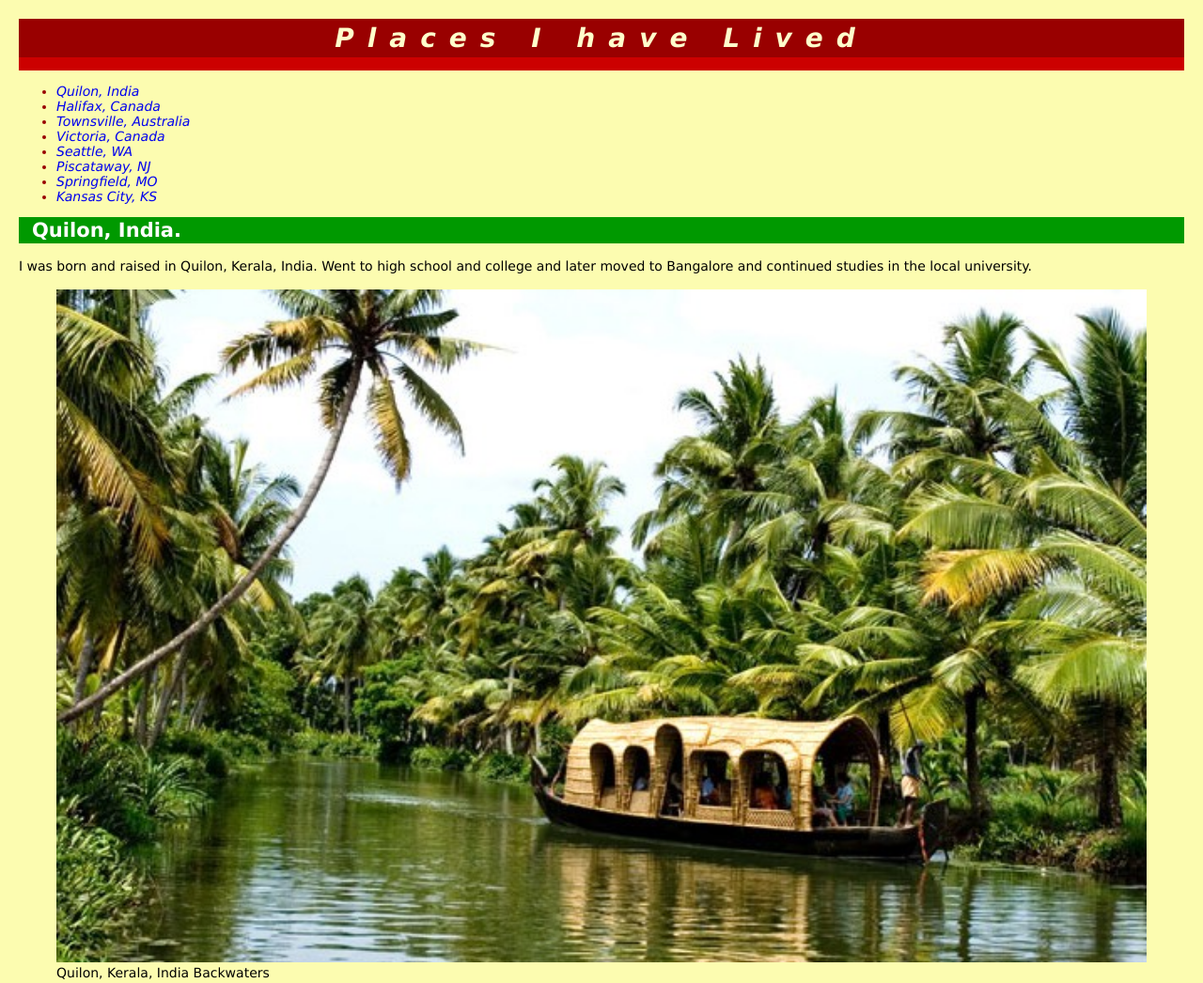
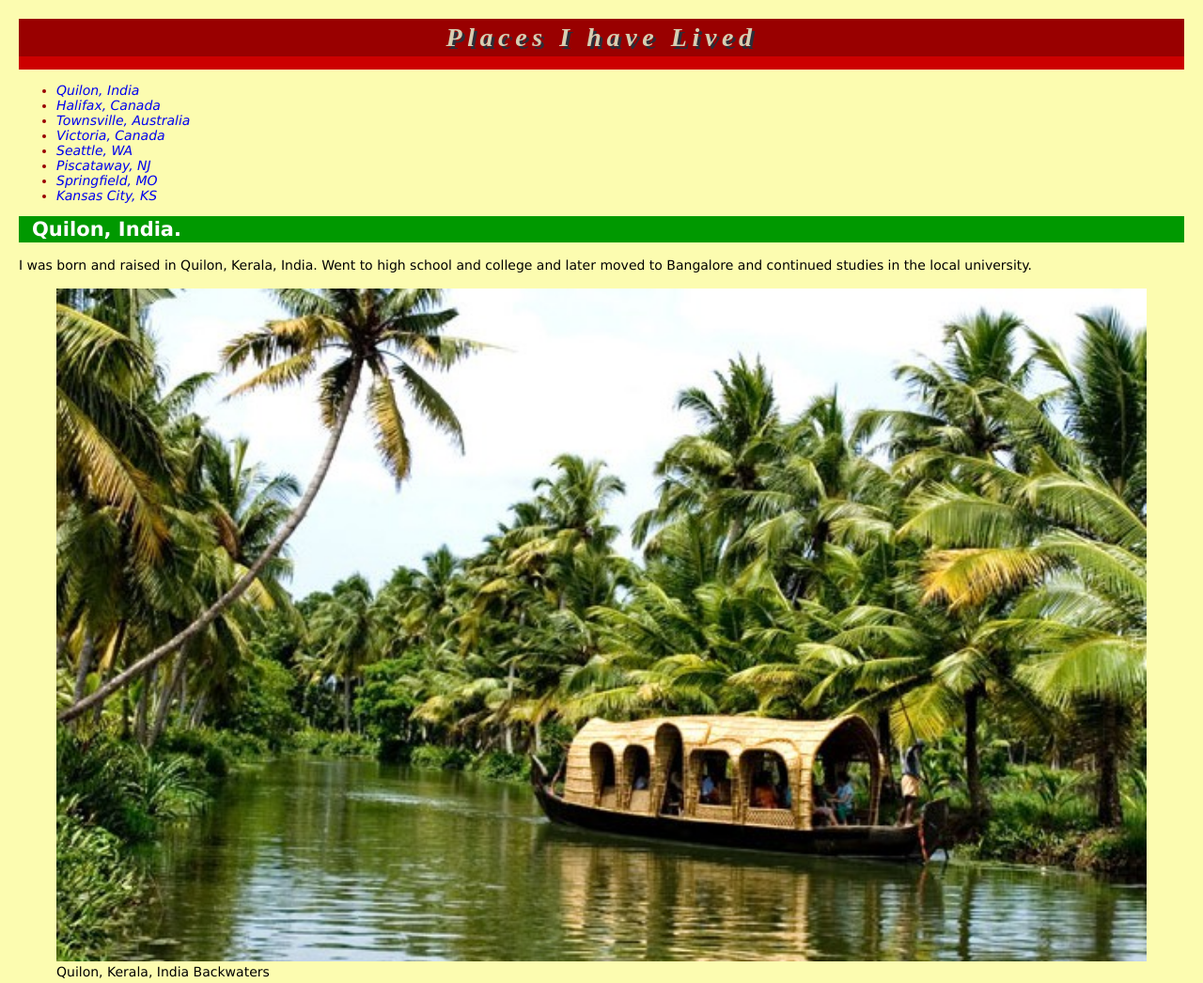
Before and after one commit to ksrp500/html-me-something, a plain HTML site: page index.html in a window 1280 px wide. Shown: the top 1046 px of the page at 94% size. Drawn offline with Linux system fonts and the light colour scheme.

Commit message:
added class and id

```diff
--- a/index.html
+++ b/index.html
@@ -8,7 +8,7 @@
 
 <body>
     <header>
-        <h1> Places I have Lived</h1>
+        <h1 class = "retro" id="where"> Places I have Lived</h1>
     </header>
     <nav>
       <ul>
@@ -121,7 +121,7 @@
 
       </article>
       </main>
-      <footer>
+      <footer id = "copyright">
           <p>&copy; 2018 Radhakrishnan Pillai</p>
           <p>&reg; Pemasoft LLC</p>
       </footer>
--- a/styles.css
+++ b/styles.css
@@ -8,7 +8,7 @@ body {
     padding: 0;
 }
 
-/* This is a comment, by the way */
+/* This is a comment */
 
 p {
     line-height: 21px;
@@ -27,6 +27,14 @@ h1 {
     border-bottom-style: solid;
     border-bottom-width: 0.5em;
     border-bottom-color: #c00;
+}
+
+
+.retro{
+    font-family:raleway;
+    color:#d7ceb2;
+    text-shadow: 3px 3px 0px #2c2e38;
+    letter-spacing: .2em;
 }
 
 h2 {
@@ -62,3 +70,7 @@ li {
     color: #900;
     font-style: italic;
 }
+
+#copyright {
+    background-color: magenta;
+}
```
Also changed, not shown: images/nj.jpg.
